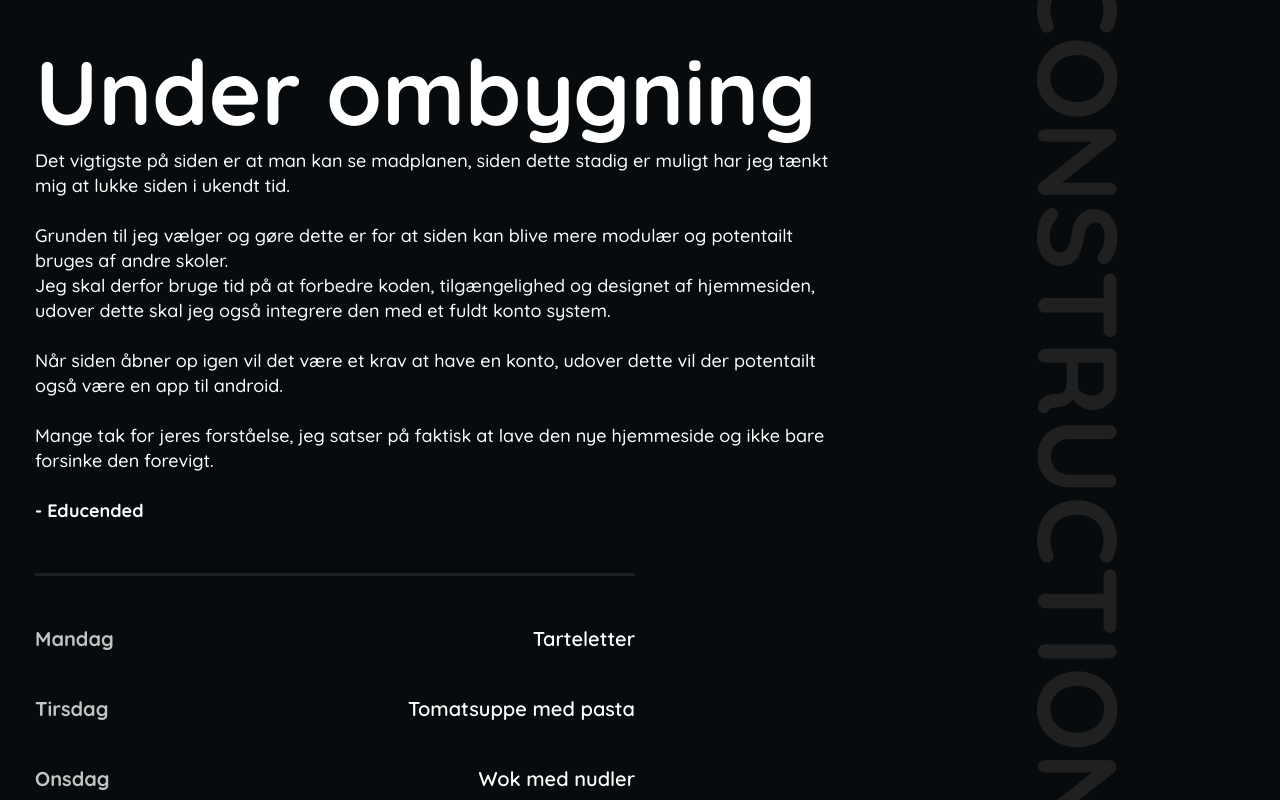
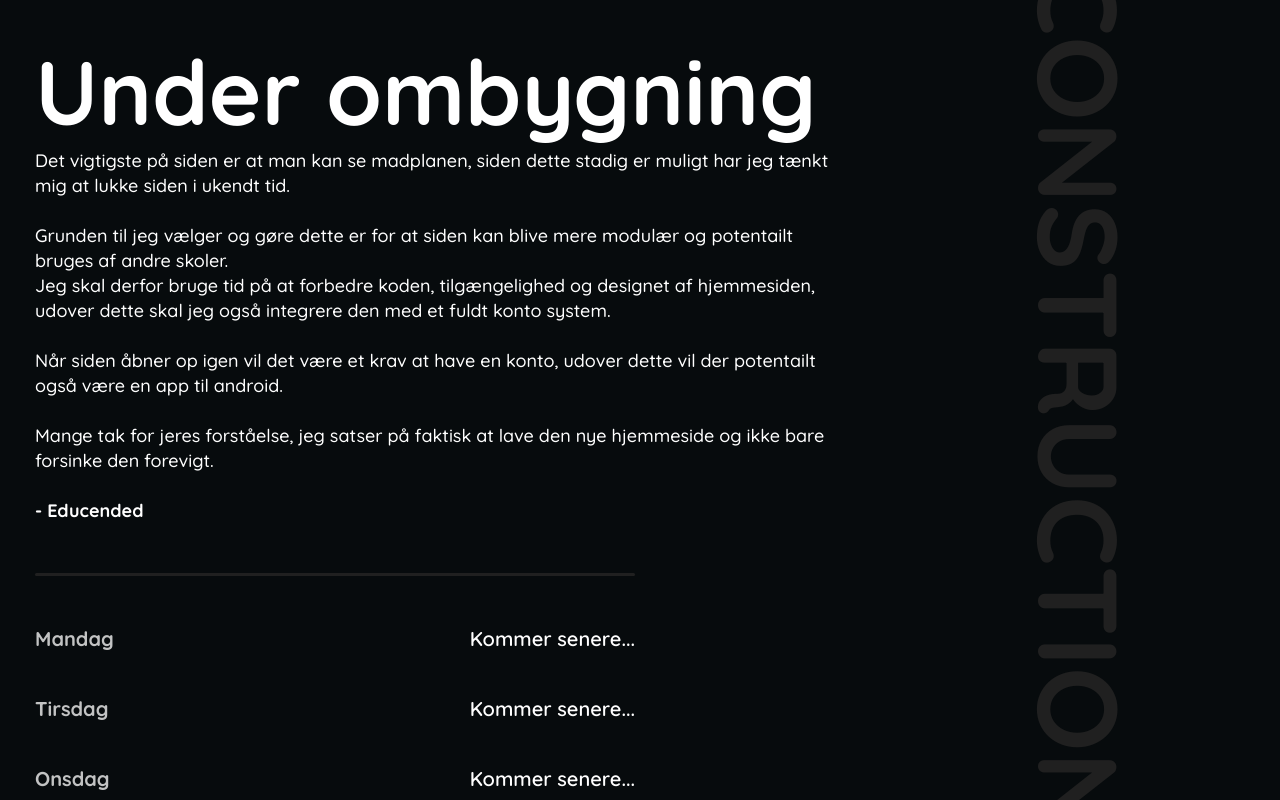
Before and after one commit to zMyLlama/videndjurs-aftensmad, a Next.js app: page /components/index/temp.loading in a window 1280 px wide. Built offline with nearby package versions, Linux system fonts and the light colour scheme.

Commit message:
temp madplan

```diff
--- a/pages/components/index/temp.loading.tsx
+++ b/pages/components/index/temp.loading.tsx
@@ -28,31 +28,31 @@ function TempLoading() {
             <List>
                 <Item>
                     <Left>Mandag</Left>
-                    <Right>Tarteletter</Right>
+                    <Right>Kommer senere...</Right>
                 </Item>
                 <Item>
                     <Left>Tirsdag</Left>
-                    <Right>Tomatsuppe med pasta</Right>
+                    <Right>Kommer senere...</Right>
                 </Item>
                 <Item>
                     <Left>Onsdag</Left>
-                    <Right>Wok med nudler</Right>
+                    <Right>Kommer senere...</Right>
                 </Item>
                 <Item>
                     <Left>Torsdag</Left>
-                    <Right>Biksemad</Right>
+                    <Right>Kommer senere...</Right>
                 </Item>
                 <Item>
                     <Left>Fredag</Left>
-                    <Right>Fiskefillet med pommes frites (Sidste måltid inden vinterferien er til aftensmad)</Right>
+                    <Right>Kommer senere...</Right>
                 </Item>
                 <Item>
                     <Left>Lørdag</Left>
-                    <Right>Vinterferie</Right>
+                    <Right>Kommer senere...</Right>
                 </Item>
                 <Item>
                     <Left>Søndag</Left>
-                    <Right>Vinterferie</Right>
+                    <Right>Kommer senere...</Right>
                 </Item>
             </List>
 
```
